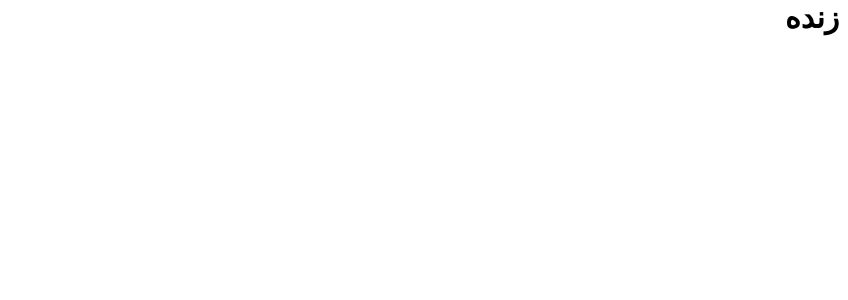
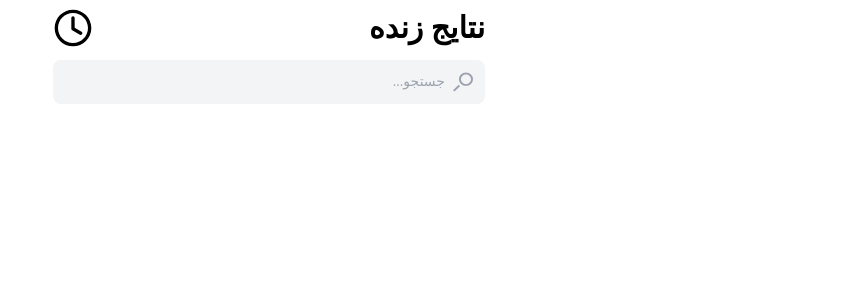
Before and after one commit to nilva-challenge/React-Footballli, a React (Create React App) app: page / in a window 1280 px wide. Shown: the top 300 px of the page, without its empty margins (432-1280 px from the left). Built offline with nearby package versions, Linux system fonts and the light colour scheme.

Commit message:
feat: added pageHeader to app

```diff
--- a/src/App.tsx
+++ b/src/App.tsx
@@ -1,7 +1,11 @@
-import { en } from 'dictionary/en';
+import { PageHeader } from 'components/PageHeader';
 
 function App() {
-  return <h1 className="text-3xl font-bold">{en.title}</h1>;
+  return (
+    <div className="max-w-md m-auto pt-2 px-2">
+      <PageHeader />
+    </div>
+  );
 }
 
 export default App;
--- a/src/index.tsx
+++ b/src/index.tsx
@@ -1,7 +1,7 @@
 import React from 'react';
 import ReactDOM from 'react-dom/client';
 import App from './App';
-import './assets/styles/index.css';
+import 'assets/styles/index.css';
 
 const root = ReactDOM.createRoot(document.getElementById('root')!);
 root.render(
```
